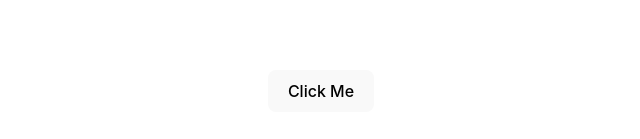
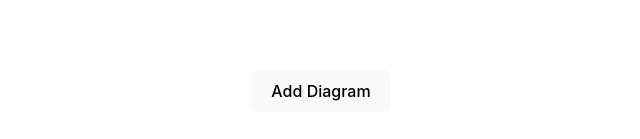
Before and after one commit to vyssuals/vyssuals, a Svelte app in the folder realtimeviz/: page / in a window 1280 px wide. Shown: the part 309-448 px from the top of the page, without its empty margins (319-959 px from the left). Built offline with nearby package versions, Linux system fonts and the light colour scheme.

Commit message:
minor adjustments

```diff
--- a/realtimeviz/index.html
+++ b/realtimeviz/index.html
@@ -4,7 +4,7 @@
     <meta charset="UTF-8" />
     <link rel="icon" type="image/svg+xml" href="/vite.svg" />
     <meta name="viewport" content="width=device-width, initial-scale=1.0" />
-    <title>RealTimeViz</title>
+    <title>RealTime Vyssuals</title>
   </head>
   <body>
     <div id="app"></div>
--- a/realtimeviz/src/lib/AddChartButton.svelte
+++ b/realtimeviz/src/lib/AddChartButton.svelte
@@ -10,7 +10,7 @@
 
 </script>
 
-<button on:click={handleClick}>Click Me</button>
+<button on:click={handleClick}>Add Diagram</button>
 
 <!-- Render Component B conditionally -->
 {#if $showChartConfigurator}
```
